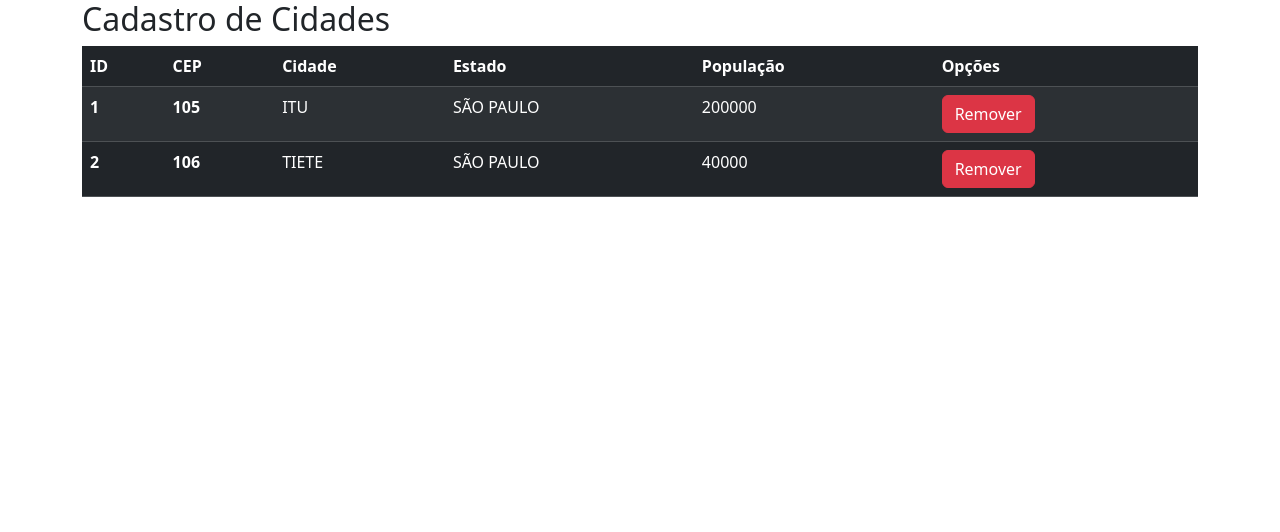
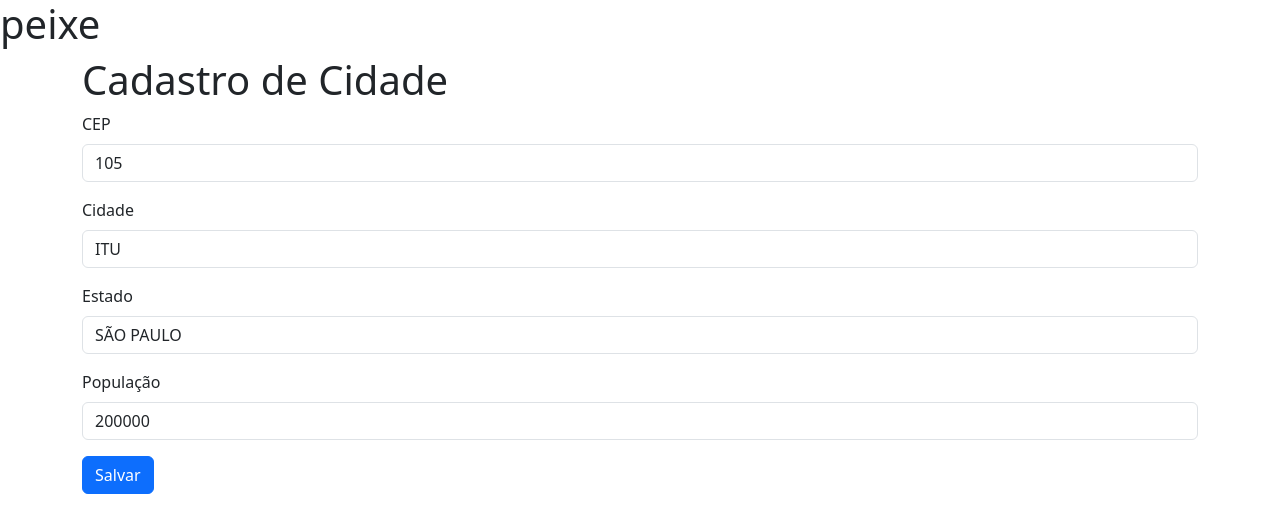
Before and after one commit to pamelacandiani/cadastro-de-cidades, an Angular app: page /cidade/1 in a window 1280 px wide. Before the commit this address led to /. Shown: the top 532 px of the page. Built offline with nearby package versions, Linux system fonts and the light colour scheme; data requests are answered from the project's data file.

Commit message:
Criando rotas mas ainda nao esta pronto

```diff
--- a/src/app/app-routing.module.ts
+++ b/src/app/app-routing.module.ts
@@ -1,7 +1,14 @@
 import { NgModule } from '@angular/core';
 import { RouterModule, Routes } from '@angular/router';
+import { CidadeComponent } from './cidade/cidade.component';
+import { CidadeFormComponent } from './cidade-form/cidade-form.component';
 
-const routes: Routes = [];
+const routes: Routes = [
+  {path:'', redirectTo : '/cidade', pathMatch: 'full'},
+  {path: 'cidade', component: CidadeComponent},
+  {path: 'cidade/:id', component: CidadeFormComponent}
+
+];
 
 @NgModule({
   imports: [RouterModule.forRoot(routes)],
--- a/src/app/app.component.html
+++ b/src/app/app.component.html
@@ -1 +1,3 @@
-<app-cidade></app-cidade>
+<h1>peixe</h1>
+
+<router-outlet></router-outlet>
--- /dev/null
+++ b/src/app/cidade-form/cidade-form.component.html
@@ -0,0 +1,22 @@
+<div class="container">
+  <h1>Cadastro de Cidade</h1>
+  <form [formGroup]="formGroupCidade">
+    <div class="mb-3">
+      <label for="name" class="form-label">CEP</label>
+      <input formControlName="cep" type="text " class="form-control" id="cep" placeholder="Digite o CEP">
+    </div>
+    <div class="mb-3">
+      <label for="price" class="form-label">Cidade</label>
+      <input formControlName="cidade" type="text " class="form-control" id="cidade" placeholder="Digite o nome da cidade">
+    </div>
+    <div class="mb-3">
+      <label for="category" class="form-label">Estado</label>
+      <input formControlName="estado" type="text " class="form-control" id="estado" placeholder="Digite o nome do Estado">
+    </div>
+    <div class="mb-3">
+      <label for="category" class="form-label">População</label>
+      <input formControlName="populacao" type="text " class="form-control" id="populacao" placeholder="Digite a população da cidade">
+    </div>
+    <button type="button" class="btn btn-primary" (click)="update()">Salvar</button>
+  </form>
+</div>
--- /dev/null
+++ b/src/app/cidade-form/cidade-form.component.ts
@@ -0,0 +1,50 @@
+import { Component, OnInit } from '@angular/core';
+import { ActivatedRoute, Router } from '@angular/router';
+import { CidadeService } from '../cidade.service';
+import { FormBuilder, FormGroup } from '@angular/forms';
+
+@Component({
+  selector: 'app-cidade-form',
+  templateUrl: './cidade-form.component.html',
+  styleUrl: './cidade-form.component.css'
+})
+
+export class CidadeFormComponent implements OnInit{
+
+  formGroupCidade: FormGroup;
+
+  constructor(private router: Router,
+    private activeRoute: ActivatedRoute,
+    private service: CidadeService,
+    private FormBuilder: FormBuilder
+    ){
+
+
+    this.formGroupCidade = FormBuilder.group({
+      id        : [''],
+      cep       : [''],
+      cidade    : [''],
+      estado    : [''],
+      populacao : ['']
+
+    });
+  }
+
+  ngOnInit(): void {
+    const id = Number(this.activeRoute.snapshot.paramMap.get("id"));
+    this.loadCidade(id);
+  }
+
+  loadCidade(id: number){
+    this.service.getCidadesbyId(id).subscribe({
+      next: data=> this.formGroupCidade.setValue(data)
+    });
+  }
+
+  update(){
+    this.service.uptade(this.formGroupCidade.value).subscribe({
+      next: () => this.router.navigate(['cidades'])
+    });
+  }
+
+}
--- a/src/app/cidade.service.ts
+++ b/src/app/cidade.service.ts
@@ -1,12 +1,14 @@
+import { Cidade } from './../cidade';
 import { HttpClient } from '@angular/common/http';
 import { Injectable } from '@angular/core';
 import { Observable } from 'rxjs';
-import { Cidade } from '../cidade';
 
 @Injectable({
   providedIn: 'root'
 })
+
 export class CidadeService {
+
 
   constructor(private http:HttpClient) { }
 
@@ -14,7 +16,15 @@ export class CidadeService {
     return this.http.get<Cidade []>('http://localhost:3000/cidades')
   }
 
+  getCidadesbyId(id:number): Observable<Cidade>{
+    return this.http.get<Cidade>('http://localhost:3000/cidades/' + id)
+  }
+
   delete(cidade: Cidade): Observable<void>{
     return this.http.delete<void>('http://localhost:3000/cidades/' + cidade.id)
   }
+
+  uptade(cidade: Cidade): Observable<Cidade>{
+    return this.http.put<Cidade>('http://localhost:3000/cidades' + cidade.id, cidade)
+  }
 }
--- a/src/app/cidade/cidade.component.html
+++ b/src/app/cidade/cidade.component.html
@@ -13,7 +13,9 @@
 		</thead>
 	  <tbody>
 		<tr *ngFor="let cidade of cidade">
-				<th scope="row">{{cidade.id}}</th>
+
+        <td> <a [routerLink]="['/cidade', cidade.id]"> {{cidade.id}} </a></td>
+
 				<th>{{cidade.cep}}</th>
 				<td>{{cidade.cidade}}</td>
 				<td>{{cidade.estado}}</td>
```
Also changed, not shown: src/app/app.module.ts (+6 -2 lines), src/app/cidade-form/cidade-form.component.css (added), 1 other file (tests, documents, lock files or other folders).
